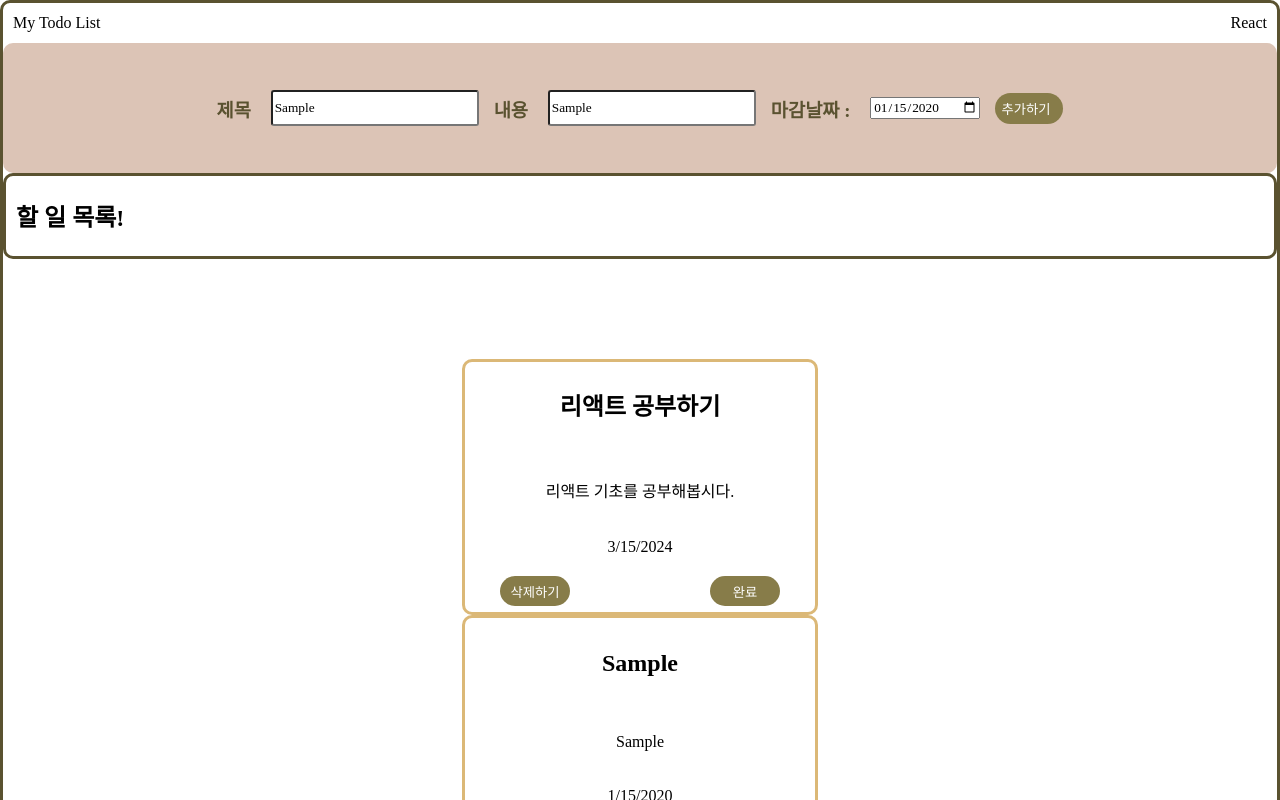
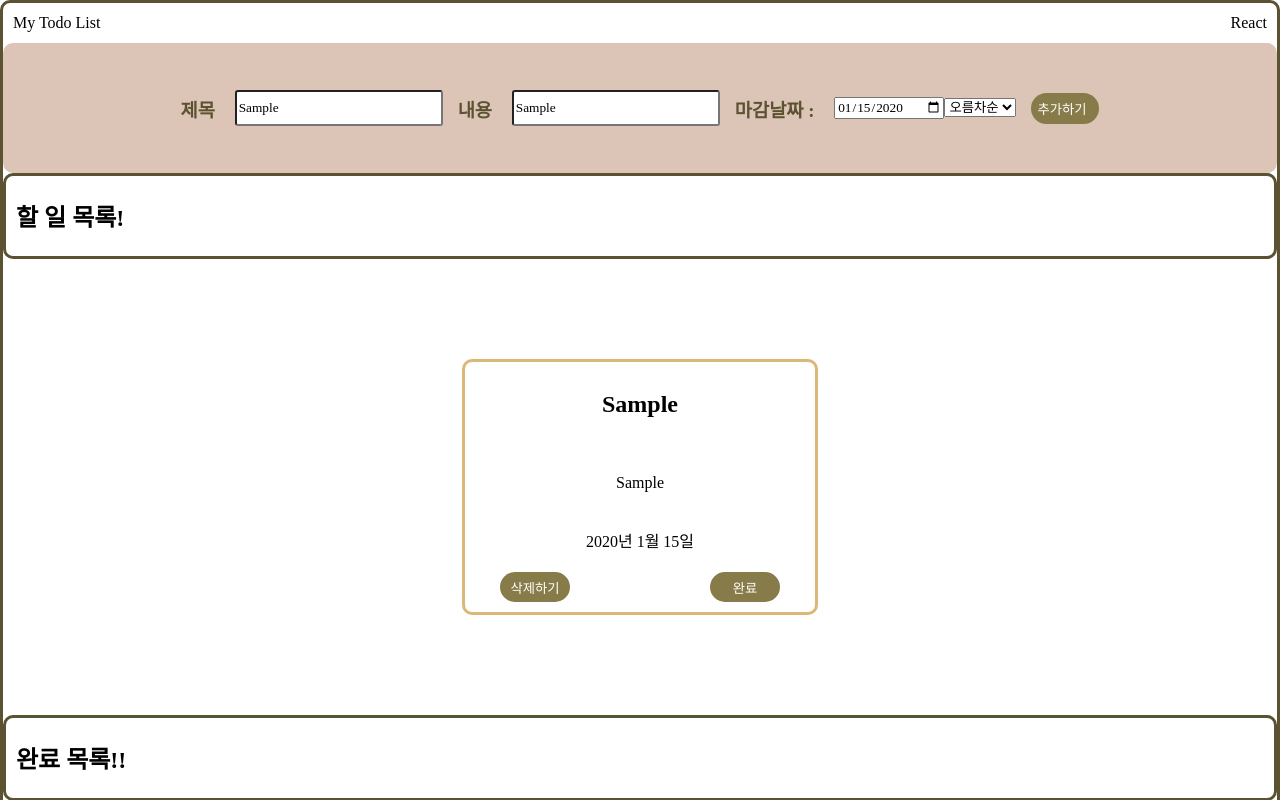
Before and after one commit to chomusuke9072/todolist, a React (Create React App) app: page / in a window 1280 px wide. Both pictures are taken after typing "Sample", "Sample", "2020-01-15" into the empty fields and a click on the button "추가하기". Shown: the top 800 px of the page. Built offline with nearby package versions, Linux system fonts and the light colour scheme.

Commit message:
오름차순 내림차순

```diff
--- a/src/App.js
+++ b/src/App.js
@@ -5,21 +5,23 @@ import "./App.css";
 function App() {
   //값을 변경하고 재렌더링을 위한 State 선언
   const [todo, setTodo] = useState([
-    {
-      id: uuid(),
-      title: "리액트 공부하기",
-      contents: "리액트 기초를 공부해봅시다.",
-      deadline: "2024-03-15",
-      isDone: false,
-    },
-    {
-      id: uuid(),
-      title: "리액트를 공부합시다.",
-      contents: "리액트 노션 보기!!!",
-      deadline: "2024-03-15",
-      isDone: true,
-    },
+    // {
+    //   id: uuid(),
+    //   title: "리액트 공부하기",
+    //   contents: "리액트 기초를 공부해봅시다.",
+    //   deadline: "2024-03-15",
+    //   isDone: false,
+    // },
+    // {
+    //   id: uuid(),
+    //   title: "리액트를 공부합시다.",
+    //   contents: "리액트 노션 보기!!!",
+    //   deadline: "2024-03-15",
+    //   isDone: true,
+    // },
   ]);
+
+  const [sortOrder, setSortOder] = useState("asc");
 
   const [title, setTitle] = useState("");
 
@@ -66,6 +68,22 @@ function App() {
     setTodo(completeTodo);
   };
 
+  const onChangeSortOrder = (event) => {
+    const nextSortOrder = event.target.value;
+
+    setSortOder(nextSortOrder);
+
+    if (nextSortOrder === "asc") {
+      setTodo((todo) =>
+        [...todo].sort((a, b) => new Date(a.deadline) - new Date(b.deadline))
+      );
+      return;
+    }
+    setTodo((todo) =>
+      [...todo].sort((a, b) => new Date(b.deadline) - new Date(a.deadline))
+    );
+  };
+
   return (
     <div className="up">
       <div className="hader">
@@ -87,7 +105,19 @@ function App() {
         {/* 잘 들어오는지 테스트 */}
         {/* {contents} */}
         <h3 className="title">마감날짜 :&nbsp;</h3>
-        <input type="date" value={deadline} onChange={deadlinesChangeHandler} />
+        <div>
+          <input
+            type="date"
+            value={deadline}
+            onChange={deadlinesChangeHandler}
+          />
+          <select onChange={onChangeSortOrder} value={sortOrder}>
+            <option value="asc" selected>
+              오름차순
+            </option>
+            <option value="desc">내림차순</option>
+          </select>
+        </div>
         <button className="Button" onClick={clickAddButtonHandler}>
           <p>추가하기</p>
         </button>
@@ -107,7 +137,13 @@ function App() {
                 <div className="TodoContent">
                   <p>{item.contents}</p>
                 </div>
-                <div>{new Date(item.deadline).toLocaleDateString()}</div>
+                <time>
+                  {new Date(item.deadline).toLocaleDateString("ko-KR", {
+                    year: "numeric",
+                    month: "long",
+                    day: "numeric",
+                  })}
+                </time>
                 <div className="gapButton">
                   <button
                     className="newButton"
@@ -148,7 +184,13 @@ function App() {
                   <div className="TodoContent">
                     <p>{item.contents}</p>
                   </div>
-                  <div>{new Date(item.deadline).toLocaleDateString()}</div>
+                  <time>
+                    {new Date(item.deadline).toLocaleDateString("ko-KR", {
+                      year: "numeric",
+                      month: "long",
+                      day: "numeric",
+                    })}
+                  </time>
                   <div className="gapButton">
                     <button
                       className="newButton"
```
